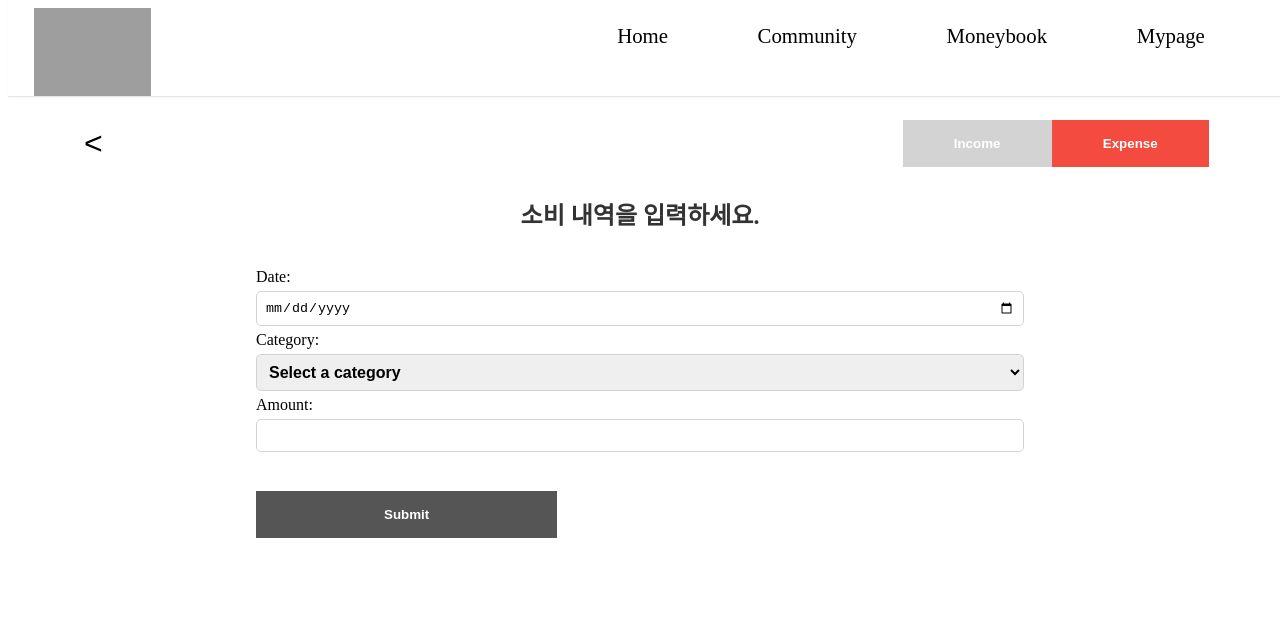
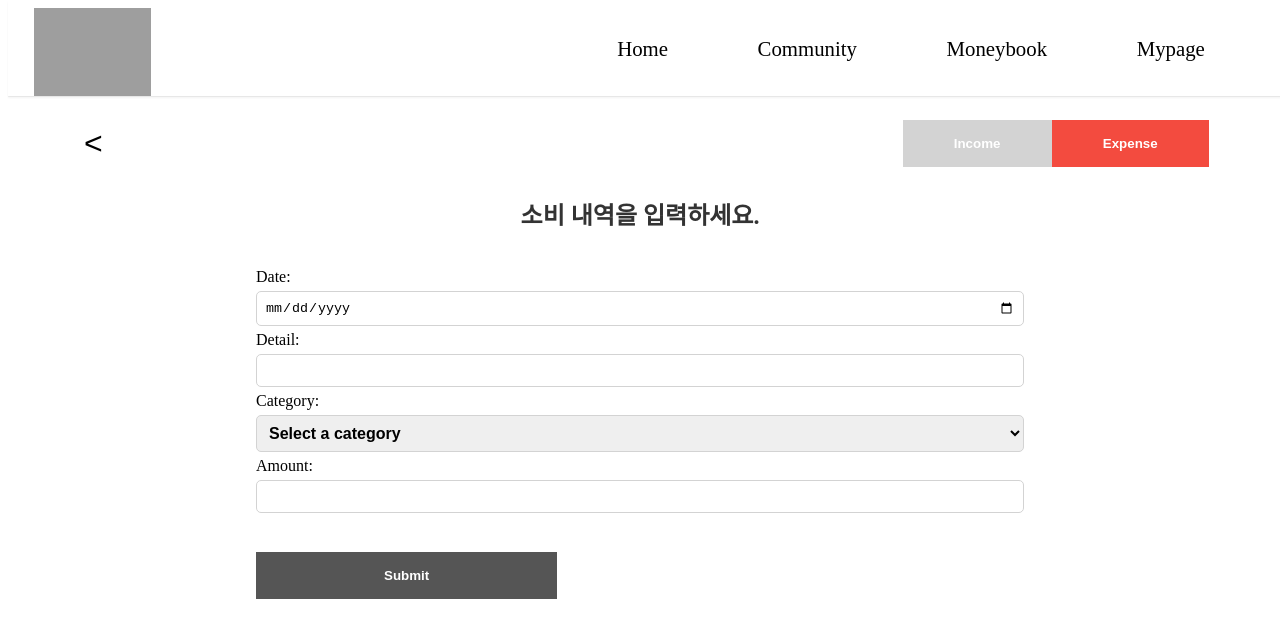
Before and after one commit to candy2022/GTEAM, a React (Vite) app: page /moneybook/moneyinput in a window 1280 px wide. Shown: the top 638 px of the page. Built offline with nearby package versions, Linux system fonts and the light colour scheme; no server answers; grey boxes are pictures that could not be loaded.

Commit message:
내역 로컬스토리지에 저장

```diff
--- a/src/Components/MoneyHistory.tsx
+++ b/src/Components/MoneyHistory.tsx
@@ -1,14 +1,6 @@
 import React from "react";
-type MoneyType = "expense" | "income";
-
-interface Money {
-  id: number;
-  type:MoneyType;
-  category: string;
-  amount: number;
-  date: string;
-}
-
+import { Money } from "./types";
+import "../Styles/Historystyle.css"
 interface MoneyHistoryProps {
   moneys: Money[];
 }
@@ -16,21 +8,16 @@ interface MoneyHistoryProps {
 const MoneyHistory: React.FC<MoneyHistoryProps> = ({ moneys }) => {
   return (
     <div className='historyContainer'>
-      <p>내역</p>
-      <table>
-        <thead>
-          <tr>
-            <th>Date</th>
-            <th>{moneys.length > 0 ? (moneys[0].type === "expense" ? "소비" : "수입") : "Category"}</th>
-            <th>Amount</th>
-          </tr>
-        </thead>
+
+      <table className="historytable">
+
         <tbody>
           {moneys.map((money) => (
             <tr key={money.id}>
               <td>{money.date}</td>
-              <td>{money.category}</td>
-              <td>{money.amount}</td>
+              <td>{money.detail}</td>
+              <td style={{ color: money.type === "income" ? "blue" : "inherit" }}>
+                {money.amount}</td>
             </tr>
           ))}
         </tbody>
--- a/src/Components/NavigationBar.tsx
+++ b/src/Components/NavigationBar.tsx
@@ -70,7 +70,7 @@ function NavigationBar({ menuItems }: NavigationBarProps) {
                 )}
               </li>
                ))}
-              <Googlebtn />
+             <li> <Googlebtn /></li>
           </ul>
         </nav>
       </header>
--- a/src/Components/TransactionInput.tsx
+++ b/src/Components/TransactionInput.tsx
@@ -1,31 +1,39 @@
 import React, { useState } from "react";
 import { useNavigate } from 'react-router-dom';
 import "../Styles/inputstyle.css"
-type TransactionType = "expense" | "income";
+import { MoneyType, Money } from "../Components/types";
 
-interface TransactionInputProps {
-  type: TransactionType;
+interface MoneyInputProps {
+  type: MoneyType;
+  onTransactionSubmit: (money: Money) => void;
+
 }
 
-const TransactionInput: React.FC<TransactionInputProps> = ({ type }) => {
+const TransactionInput: React.FC<MoneyInputProps> = ({ type, onTransactionSubmit }) => {
   const [category, setCategory] = useState("");
   const [amount, setAmount] = useState("");
   const [date, setDate] = useState("");
+  const [detail, setDetail] = useState("");
   const navigate = useNavigate();
 
   const handleTransactionSubmit = (e: React.FormEvent) => {
     e.preventDefault();
-    // 여기에서 입력된 데이터를 서버에 전송하거나 상태를 업데이트하는 로직을 추가할 수 있습니다.
-    console.log("Type:", type);
-    console.log("Category:", category);
-    console.log("Amount:", amount);
-    console.log("Date:", date);
 
-    // 입력 후에 필드를 초기화합니다.
+    const newMoney: Money = {
+      id: Date.now(),
+      type,
+      category,
+      amount: parseFloat(amount), // Assuming amount is a number, adjust if needed
+      date,
+      detail,
+    };
+
+    onTransactionSubmit(newMoney);
+
     setCategory("");
     setAmount("");
     setDate("");
-
+    setDetail("");
     navigate('/moneybook');
   };
 
@@ -41,6 +49,16 @@ const TransactionInput: React.FC<TransactionInputProps> = ({ type }) => {
               type="date"
               value={date}
               onChange={(e) => setDate(e.target.value)}
+            />
+          </label>
+          <br />
+          <label>
+            Detail:
+            <input
+              className="inputField"
+              type="detail"
+              value={detail}
+              onChange={(e) => setDetail(e.target.value)}
             />
           </label>
           <br />
--- /dev/null
+++ b/src/Components/types.ts
@@ -0,0 +1,10 @@
+export type MoneyType = "expense" | "income";
+
+export interface Money {
+  id: number;
+  type: MoneyType;
+  category: string;
+  amount: number | string;
+  date: string;
+  detail: string;
+}
--- a/src/Pages/MoneyBook.tsx
+++ b/src/Pages/MoneyBook.tsx
@@ -3,13 +3,19 @@ import NavigationBar from "../Components/NavigationBar";
 import '../Styles/MoneyBookstyle.css';
 import { useNavigate } from 'react-router-dom';
 import Footer from "../Components/Footer";
+import MoneyHistory from "../Components/MoneyHistory";
+
 
 const MoneyBook: React.FC = () => {
+
     const navigate = useNavigate();
     const handleClick = (event: React.ChangeEvent<HTMLSelectElement>) => {
         const selectedValue = event.target.value;
         navigate(selectedValue);
       };
+    const storedMoneys = localStorage.getItem("moneys");
+    const moneys = storedMoneys ? JSON.parse(storedMoneys) : [];
+
   return (
     <div>
       <NavigationBar
@@ -22,7 +28,7 @@ const MoneyBook: React.FC = () => {
       />
       <div className='moneybook-container'>
        <div className='moneybook-content'>
-        {/* 좌측 내용 */}
+
         <div>
           <label>날짜 선택:</label>
           <input type="date" />
@@ -40,7 +46,9 @@ const MoneyBook: React.FC = () => {
       </div>
       <hr />
       <div className='historyContainer'>
-      <p>내역이 없습니다.</p>
+
+      <MoneyHistory moneys={moneys} />
+
       </div>
 
       <Footer />
--- a/src/Pages/MoneyInput.tsx
+++ b/src/Pages/MoneyInput.tsx
@@ -1,16 +1,34 @@
-import React, { useState } from "react";
+import React, { useState, useEffect } from "react";
 import TransactionInput from "../Components/TransactionInput";
 import NavigationBar from "../Components/NavigationBar";
 import { Link } from 'react-router-dom';
 import "../Styles/inputstyle.css";
+import { Money } from "../Components/types";
 
 function MoneyInput() {
   const [selectedType, setSelectedType] = useState<"income" | "expense">("expense");
+
+
+  const [moneys, setMoneys] = useState<Money[]>([]);
 
   const handleButtonClick = (type: "income" | "expense") => {
     setSelectedType(type);
   };
 
+  const handleTransactionSubmit = (money: Money) => {
+    // Add the new transaction to the moneys state
+    setMoneys([...moneys, money]);
+
+    // Save transactions to local storage
+    localStorage.setItem("moneys", JSON.stringify([...moneys, money]));
+  };
+
+  useEffect(() => {
+    const storedMoneys = localStorage.getItem("moneys");
+    if (storedMoneys) {
+      setMoneys(JSON.parse(storedMoneys));
+    }
+  }, []);
   return (
     <div>
       <NavigationBar
@@ -32,8 +50,10 @@ function MoneyInput() {
         </div> </div>
 
         <div className="transContainer">
-          {selectedType === "income" && <TransactionInput type="income" />}
-          {selectedType === "expense" && <TransactionInput type="expense" />}
+
+          {selectedType === "income" && <TransactionInput type="income" onTransactionSubmit={handleTransactionSubmit} />}
+          {selectedType === "expense" &&  <TransactionInput type="expense" onTransactionSubmit={handleTransactionSubmit} />
+}
         </div>
       </div>
     </div>
--- /dev/null
+++ b/src/Styles/Historystyle.css
@@ -0,0 +1,9 @@
+.historytable td,th {
+    border: none;
+    padding: 2vh;
+
+}
+.historytable tr{
+    border: 1px solid #eee;
+    background-color: #fff;
+}
--- a/src/Styles/NavigationBarstyle.css
+++ b/src/Styles/NavigationBarstyle.css
@@ -38,11 +38,11 @@ nav { float: right; }
 
 }
 .logoutbtn{
-  padding:1.5vh 2vw; /*위아래 좌우*/
+  padding:1vh 1vw; /*위아래 좌우*/
   background-color: darkblue;
   color: white;
   border-radius: 5px;
-  font-size: 1.4em;
+  font-size: 1em;
   border: none;
 }
 .logoutbtn:hover{
```
